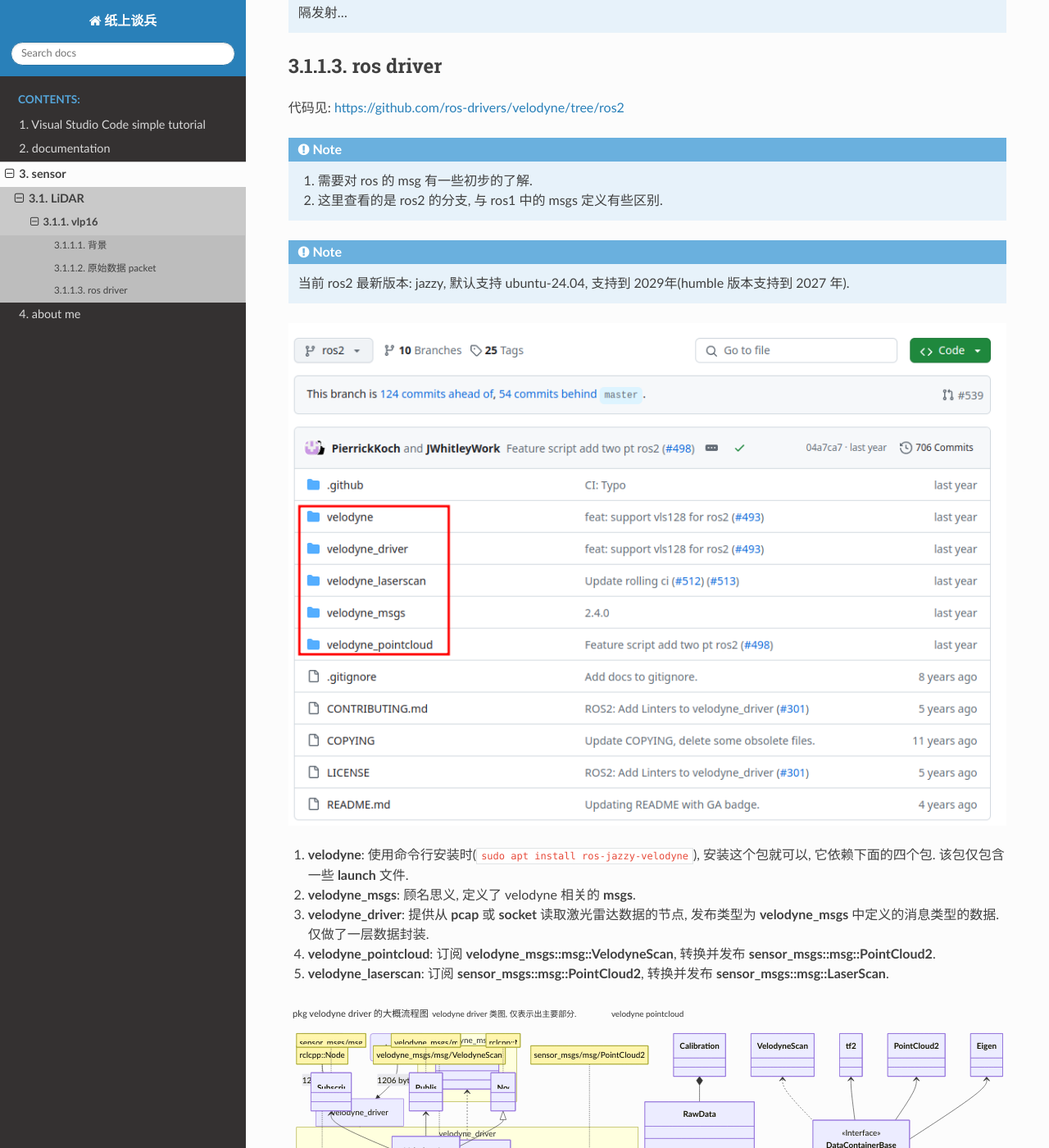
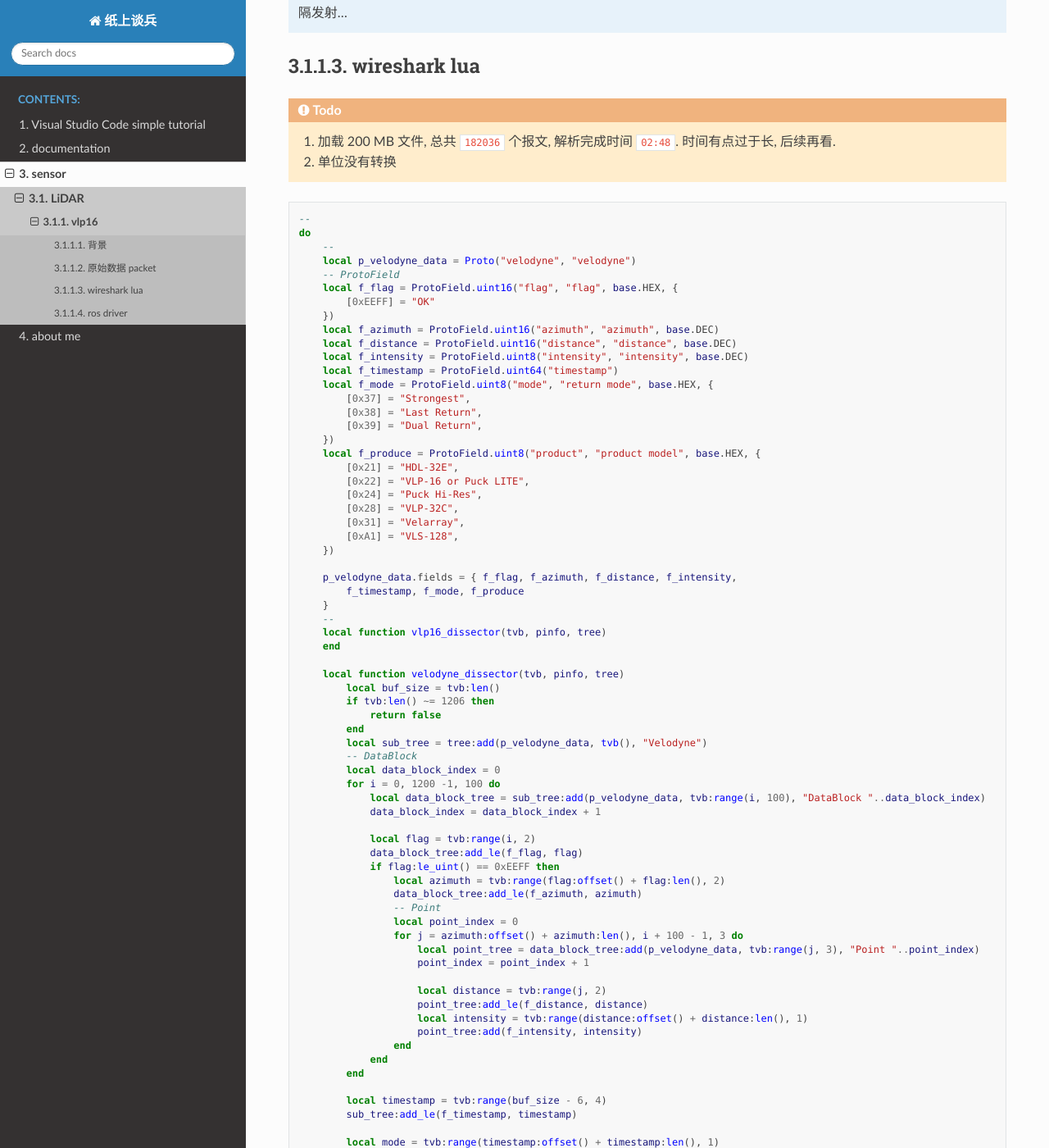
Before and after one commit to lispon/spon, a Sphinx documentation site: the page built from docs/sensor/LiDAR/vlp16.rst, in a window 1280 px wide and 1400 px high, scrolled down 6706 px. Shown: the whole window at 82% size. Built offline with Sphinx 7.4.7 and the Read the Docs theme 2.0.0, drawn with Linux system fonts in a browser that asks for light colours; some of the changed text lies outside the part shown.

Commit message:
feat: fua script for parsing velodyne in wireshark

```diff
--- a/docs/sensor/LiDAR/vlp16.rst
+++ b/docs/sensor/LiDAR/vlp16.rst
@@ -159,6 +159,106 @@ vlp16 RPM 范围为 **[300, 1200]**, 必须保证可以被 60 整除, 否则,
 
 
 .. note:: 再次想象一下激光雷达每个激光点的发射: 电机带动激光发射器水平方向匀速转动, 垂直不均匀分布的 16 个发射点依次间隔发射...
+
+
+wireshark lua
+^^^^^^^^^^^^^^^^^^^^^^^^^^^^^^^^^^^^^^^^^^^^^^^^^^^^^^^^^^^^^^^^^^^^^^^^^^^^^^^^
+
+
+.. todo::
+
+   #. 加载 200 MB 文件, 总共 ``182036`` 个报文, 解析完成时间 ``02:48``. 时间有点过于长, 后续再看.
+   #. 单位没有转换
+
+
+.. code-block:: lua
+
+    --
+    do
+        --
+        local p_velodyne_data = Proto("velodyne", "velodyne")
+        -- ProtoField
+        local f_flag = ProtoField.uint16("flag", "flag", base.HEX, {
+            [0xEEFF] = "OK"
+        })
+        local f_azimuth = ProtoField.uint16("azimuth", "azimuth", base.DEC)
+        local f_distance = ProtoField.uint16("distance", "distance", base.DEC)
+        local f_intensity = ProtoField.uint8("intensity", "intensity", base.DEC)
+        local f_timestamp = ProtoField.uint64("timestamp")
+        local f_mode = ProtoField.uint8("mode", "return mode", base.HEX, {
+            [0x37] = "Strongest",
+            [0x38] = "Last Return",
+            [0x39] = "Dual Return",
+        })
+        local f_produce = ProtoField.uint8("product", "product model", base.HEX, {
+            [0x21] = "HDL-32E",
+            [0x22] = "VLP-16 or Puck LITE",
+            [0x24] = "Puck Hi-Res",
+            [0x28] = "VLP-32C",
+            [0x31] = "Velarray",
+            [0xA1] = "VLS-128",
+        })
+
+        p_velodyne_data.fields = { f_flag, f_azimuth, f_distance, f_intensity,
+            f_timestamp, f_mode, f_produce
+        }
+        --
+        local function vlp16_dissector(tvb, pinfo, tree)
+        end
+
+        local function velodyne_dissector(tvb, pinfo, tree)
+            local buf_size = tvb:len()
+            if tvb:len() ~= 1206 then
+                return false
+            end
+            local sub_tree = tree:add(p_velodyne_data, tvb(), "Velodyne")
+            -- DataBlock
+            local data_block_index = 0
+            for i = 0, 1200 -1, 100 do
+                local data_block_tree = sub_tree:add(p_velodyne_data, tvb:range(i, 100), "DataBlock "..data_block_index)
+                data_block_index = data_block_index + 1
+
+                local flag = tvb:range(i, 2)
+                data_block_tree:add_le(f_flag, flag)
+                if flag:le_uint() == 0xEEFF then
+                    local azimuth = tvb:range(flag:offset() + flag:len(), 2)
+                    data_block_tree:add_le(f_azimuth, azimuth)
+                    -- Point
+                    local point_index = 0
+                    for j = azimuth:offset() + azimuth:len(), i + 100 - 1, 3 do
+                        local point_tree = data_block_tree:add(p_velodyne_data, tvb:range(j, 3), "Point "..point_index)
+                        point_index = point_index + 1
+
+                        local distance = tvb:range(j, 2)
+                        point_tree:add_le(f_distance, distance)
+                        local intensity = tvb:range(distance:offset() + distance:len(), 1)
+                        point_tree:add(f_intensity, intensity)
+                    end
+                end
+            end
+
+            local timestamp = tvb:range(buf_size - 6, 4)
+            sub_tree:add_le(f_timestamp, timestamp)
+
+            local mode = tvb:range(timestamp:offset() + timestamp:len(), 1)
+            sub_tree:add(f_mode, mode)
+
+            local product = tvb:range(mode:offset() + mode:len(), 1)
+            sub_tree:add(f_produce, product)
+            return true
+        end
+
+        function p_velodyne_data.dissector(tvb, pinfo, tree)
+            if not velodyne_dissector(tvb, pinfo, tree) then
+                --
+                Dissector.get("data"):call(tvb, pinfo, tree)
+            end
+        end
+        --
+        DissectorTable.get("udp.port"):add(2368, p_velodyne_data)
+    end
+
+.. image:: images/vlp6-wireshark_lua.png
 
 
 ros driver
```
Also changed, not shown: docs/sensor/LiDAR/images/vlp6-wireshark_lua.png (added).
